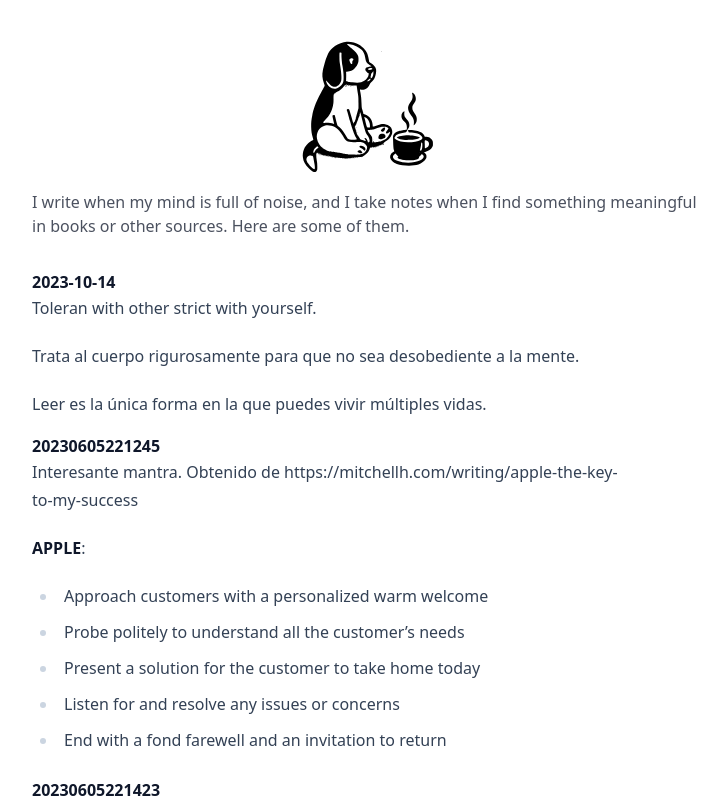
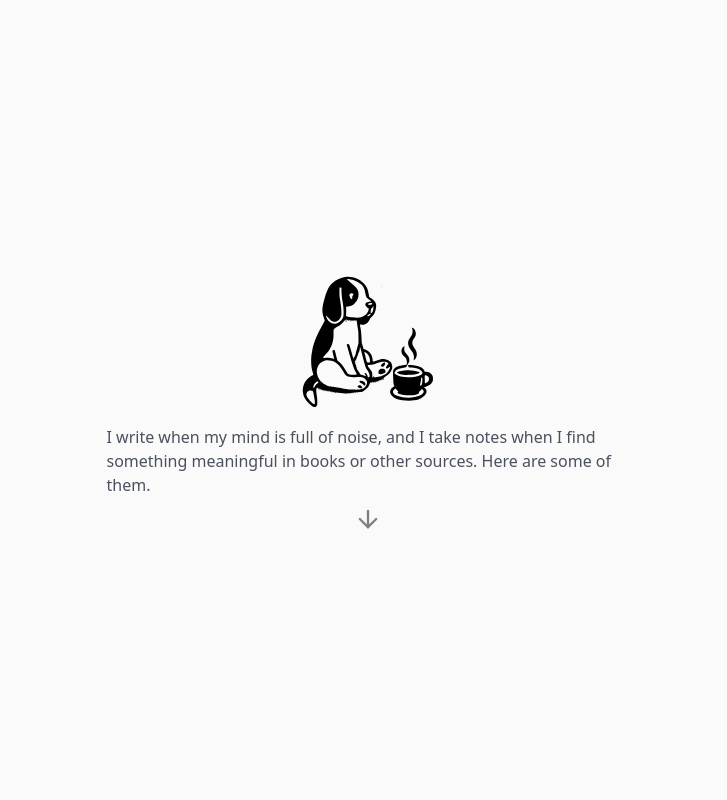
Before and after one commit to vninomtz/pkms, a React (Vite) app in the folder apps/pkms-web/: page / in a window 1280 px wide. Shown: the top 800 px of the page, without its empty margins (272-999 px from the left). Built offline with nearby package versions, Linux system fonts and the light colour scheme.

Commit message:
style: update notes style

```diff
--- a/apps/pkms-web/src/App.tsx
+++ b/apps/pkms-web/src/App.tsx
@@ -1,25 +1,29 @@
 import dog from "./assets/dog.svg";
 import notes from "./assets/notes.json";
+import ArrowDown from "./assets/ArrowDown.svg";
 
 function App() {
   return (
-    <main className="bg-white text-base">
-      <header className="max-w-3xl pt-8 mx-auto px-6 sm:px-12">
-        <div className="flex justify-center">
-          <img src={dog} />
-        </div>
-        <div>
-          <p className="text-slate-900/75 mt-2">
+    <main className="bg-neutral-50 text-base">
+      <header className="m-auto h-screen flex justify-center items-center">
+        <div className="flex flex-col items-center gap-2">
+          <div className="flex justify-center">
+            <img src={dog} />
+          </div>
+          <p className="text-slate-900/75 w-3/4 sm:w-2/4">
             I write when my mind is full of noise, and I take notes when I find
             something meaningful in books or other sources. Here are some of
             them.
           </p>
+          <div>
+            <img src={ArrowDown} />
+          </div>
         </div>
       </header>
-      <section className="max-w-3xl pt-8 mx-auto px-6 sm:px-12">
-        <ul className="flex flex-col gap-4">
+      <section className="px-4">
+        <ul className="grid grid-cols-1 sm:grid-cols-2 lg:grid-cols-3 xl:grid-cols-4 auto-rows-[8rem] gap-4">
           {notes.map((n) => (
-            <NoteItem note={n} />
+            <NoteItem key={n.id} note={n} />
           ))}
         </ul>
       </section>
@@ -38,13 +42,23 @@ interface Metadata {
   tags: string[];
 }
 const NoteItem = ({ note }: { note: Note }) => {
+  let rows = "row-span-1";
+  const size = note.html.length;
+  if (size <= 100) rows = "row-span-1";
+  if (size > 100 && size <= 600) rows = "row-span-2";
+  if (size > 600 && size <= 1000) rows = "row-span-3";
+  if (size > 1000 && size <= 1500) rows = "row-span-4";
+  if (size > 1500) rows = "row-span-5";
+
   return (
-    <li>
-      <div className="text-slate-900 font-bold">{note.title}</div>
+    <li
+      className={"flex px-3 py-2 flex-col gap-2 bg-white rounded-2xl " + rows}
+    >
+      <div className="text-sm text-slate-900 font-bold">{note.title}</div>
       <div
-        className="prose prose-slate"
+        className="overflow-y-auto prose prose-slate text-wrap break-words"
         dangerouslySetInnerHTML={{ __html: note.html }}
-      ></div>
+      />
     </li>
   );
 };
```
Also changed, not shown: apps/pkms-web/src/assets/ArrowDown.svg (added), apps/pkms-web/src/assets/dog.svg.
